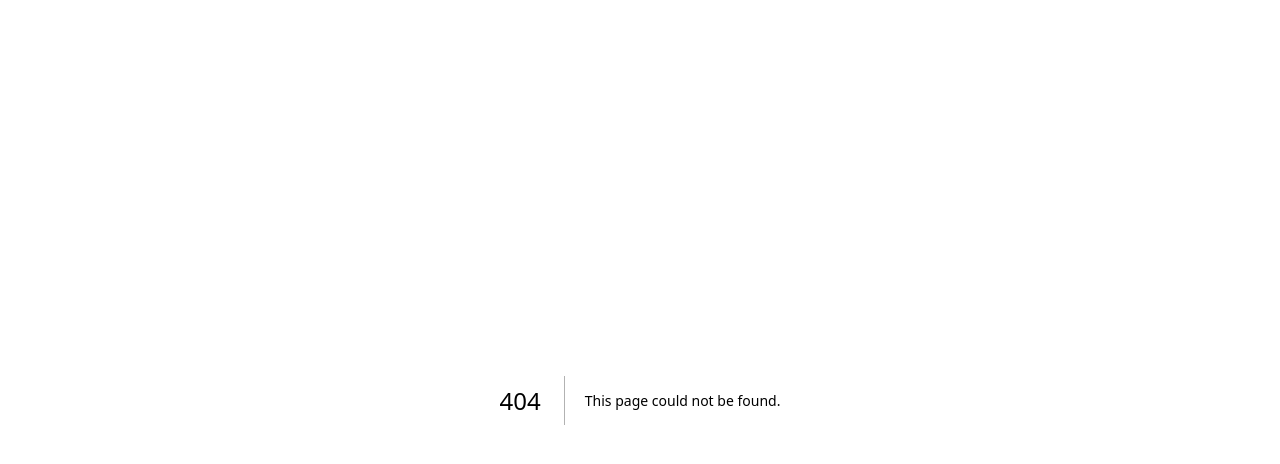
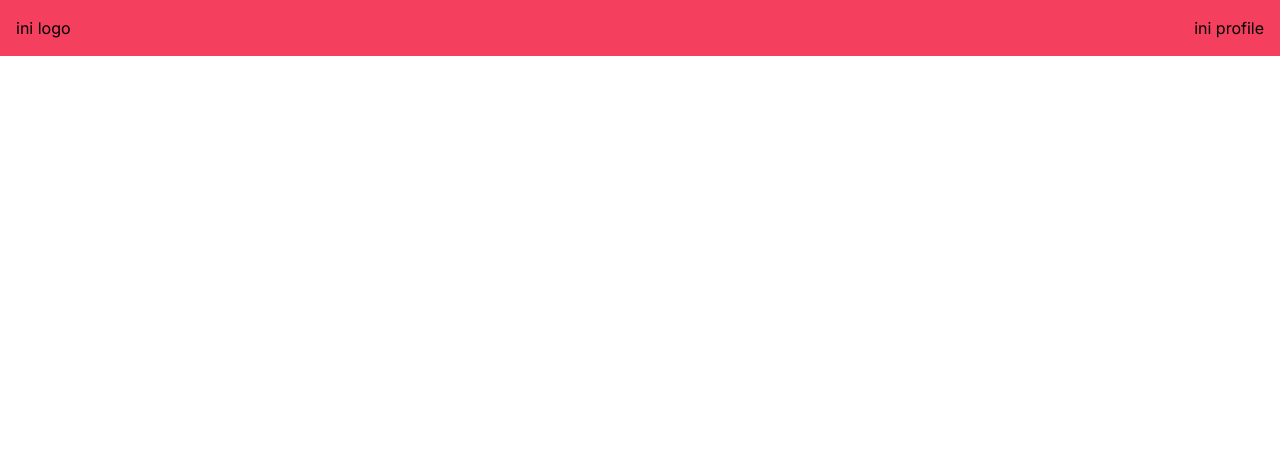
Before and after one commit to cjordan239/ToDoAPP, a Next.js app in the folder todoapp/: page /dashboard in a window 1280 px wide. Before the commit this address had no page. Shown: the top 464 px of the page. Built offline with nearby package versions, Linux system fonts and the light colour scheme.

Commit message:
feat/adding navbar

```diff
--- /dev/null
+++ b/todoapp/src/app/components/Molecule/NavigationBar.tsx
@@ -0,0 +1,16 @@
+import React from 'react'
+
+const NavigationBar = () => {
+  return (
+    <div className='flex justify-between bg-rose-500 p-4'>
+        <div className=''>
+            ini logo
+        </div>
+        <div>
+            ini profile
+        </div>
+    </div>
+  )
+}
+
+export default NavigationBar
--- /dev/null
+++ b/todoapp/src/app/dashboard/page.tsx
@@ -0,0 +1,9 @@
+import React from 'react'
+import NavigationBar from '../components/Molecule/NavigationBar'
+const DasboardPage = () => {
+  return (
+    <div><NavigationBar/></div>
+  )
+}
+
+export default DasboardPage
```
Also changed, not shown: todoapp/src/app/components/Atom/Profile.tsx (added).
